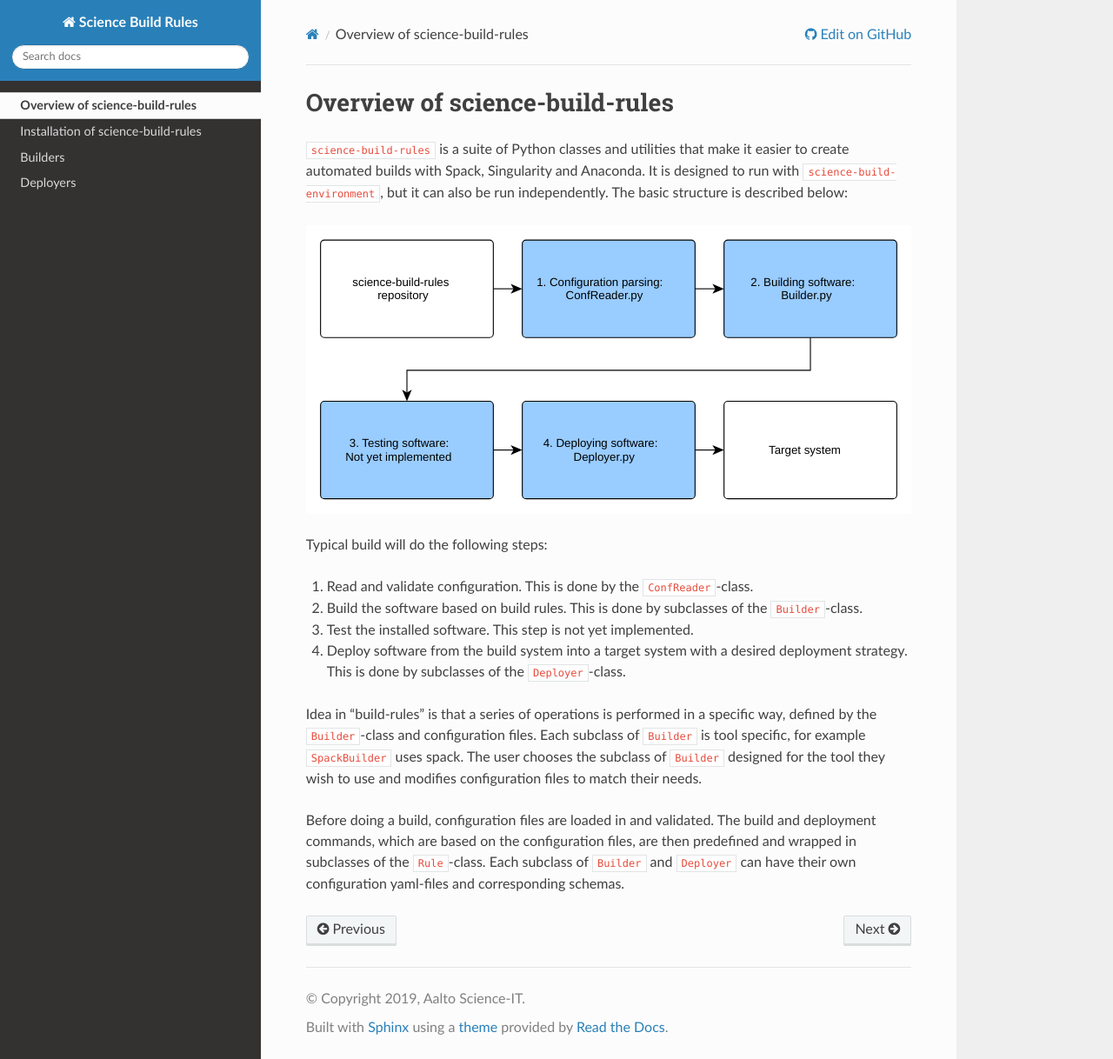
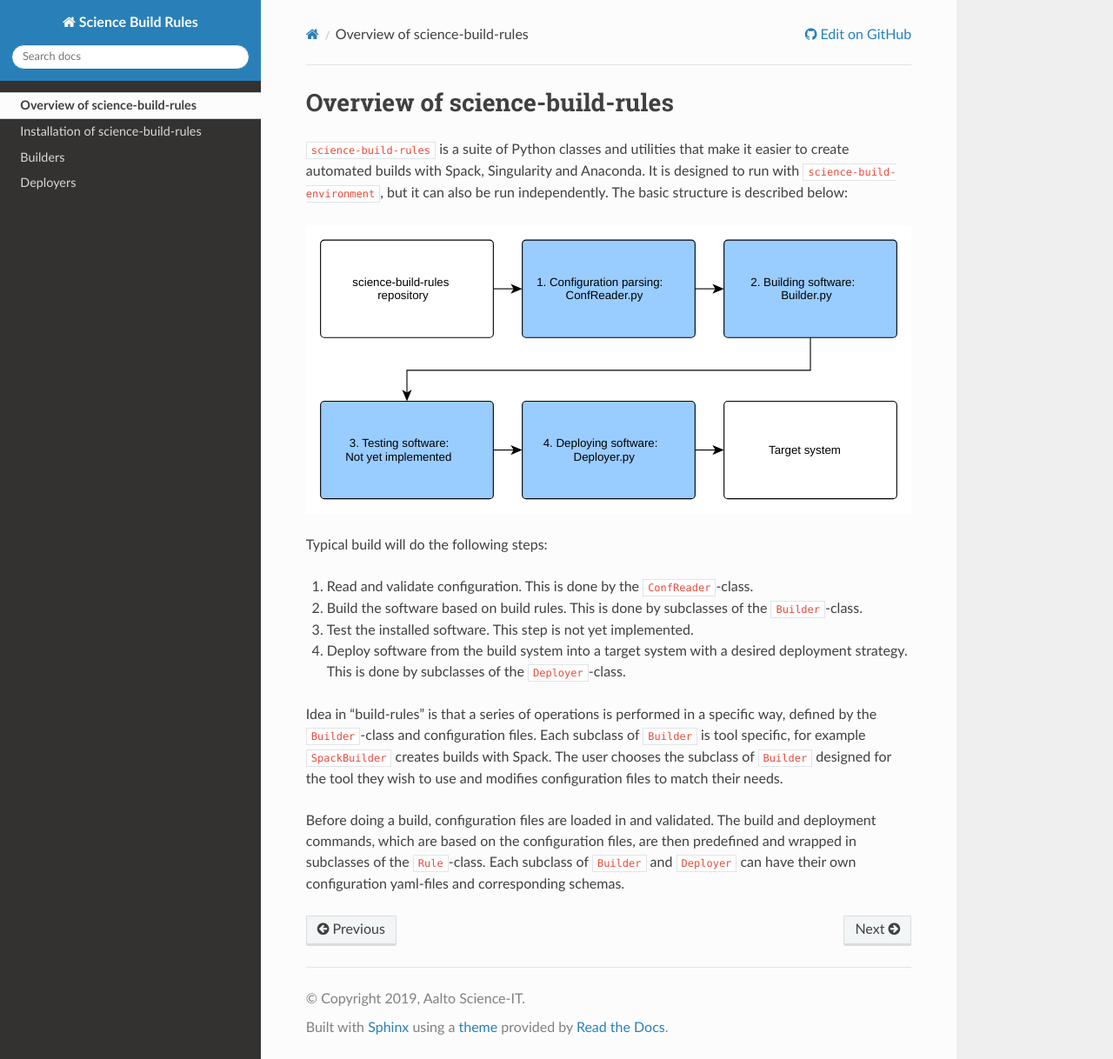
Before and after one commit to AaltoSciComp/science-build-rules, a Sphinx documentation site: the page built from docs/source/overview.rst, in a window 1280 px wide and 1218 px high. Shown: the whole window at 87% size. Built offline with Sphinx 7.4.7 and the Read the Docs theme 2.0.0, drawn with Linux system fonts in a browser that asks for light colours.

Commit message:
Minor wording change.

```diff
--- a/docs/source/overview.rst
+++ b/docs/source/overview.rst
@@ -21,7 +21,7 @@
    desired deployment strategy. This is done by subclasses of the
    ``Deployer``-class.
 
-Idea in "build-rules" is that a series of operations is performed in a specific way, defined by the ``Builder``-class and configuration files. Each subclass of ``Builder`` is tool specific, for example ``SpackBuilder`` uses spack. The user chooses the subclass of ``Builder`` designed for the tool they wish to use and modifies configuration files to match their needs.
+Idea in "build-rules" is that a series of operations is performed in a specific way, defined by the ``Builder``-class and configuration files. Each subclass of ``Builder`` is tool specific, for example ``SpackBuilder`` creates builds with Spack. The user chooses the subclass of ``Builder`` designed for the tool they wish to use and modifies configuration files to match their needs.
 
 Before doing a build, configuration files are loaded in and
 validated. The build and deployment commands, which are based on the configuration files, are then predefined and wrapped in subclasses of the ``Rule``-class. Each subclass of ``Builder`` and ``Deployer`` can have their own configuration yaml-files and corresponding schemas.
```
